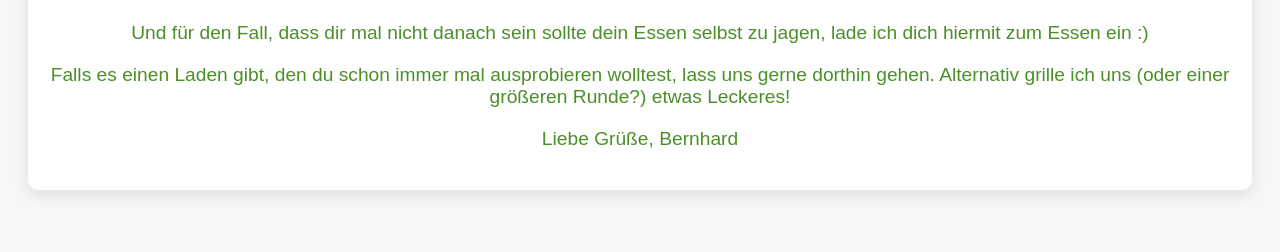
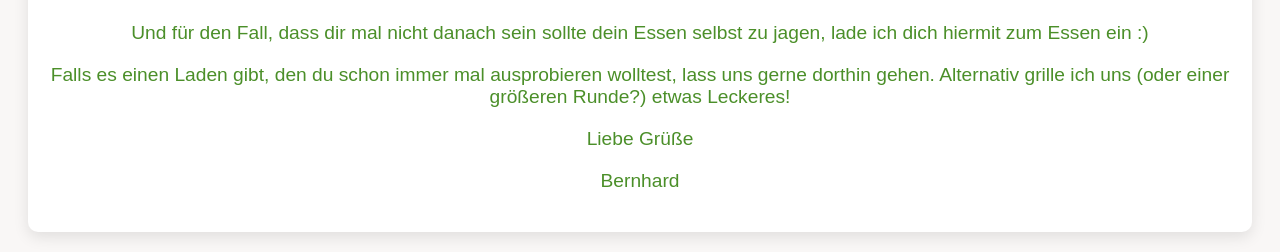
Before and after one commit to spammy-web/rafa, a plain HTML site: page index.html in a window 1280 px wide. Shown: the part 583-835 px from the top of the page. Before the commit the page ends 800 px from the top, so only its background shows below. Drawn offline with Linux system fonts and the light colour scheme.

Commit message:
Update index.html

```diff
--- a/index.html
+++ b/index.html
@@ -56,7 +56,9 @@
 
         <p class="footer">Und für den Fall, dass dir mal nicht danach sein sollte dein Essen selbst zu jagen, lade ich dich hiermit zum Essen ein :)</p>
         <p class="footer">Falls es einen Laden gibt, den du schon immer mal ausprobieren wolltest, lass uns gerne dorthin gehen. Alternativ grille ich uns (oder einer größeren Runde?) etwas Leckeres!</p>
-        <p class="footer">Liebe Grüße, Bernhard</p>
+        <p class="footer"></p>
+        <p class="footer">Liebe Grüße</p>
+        <p class="footer">Bernhard</p>
     </div>
 
 </body>
```
